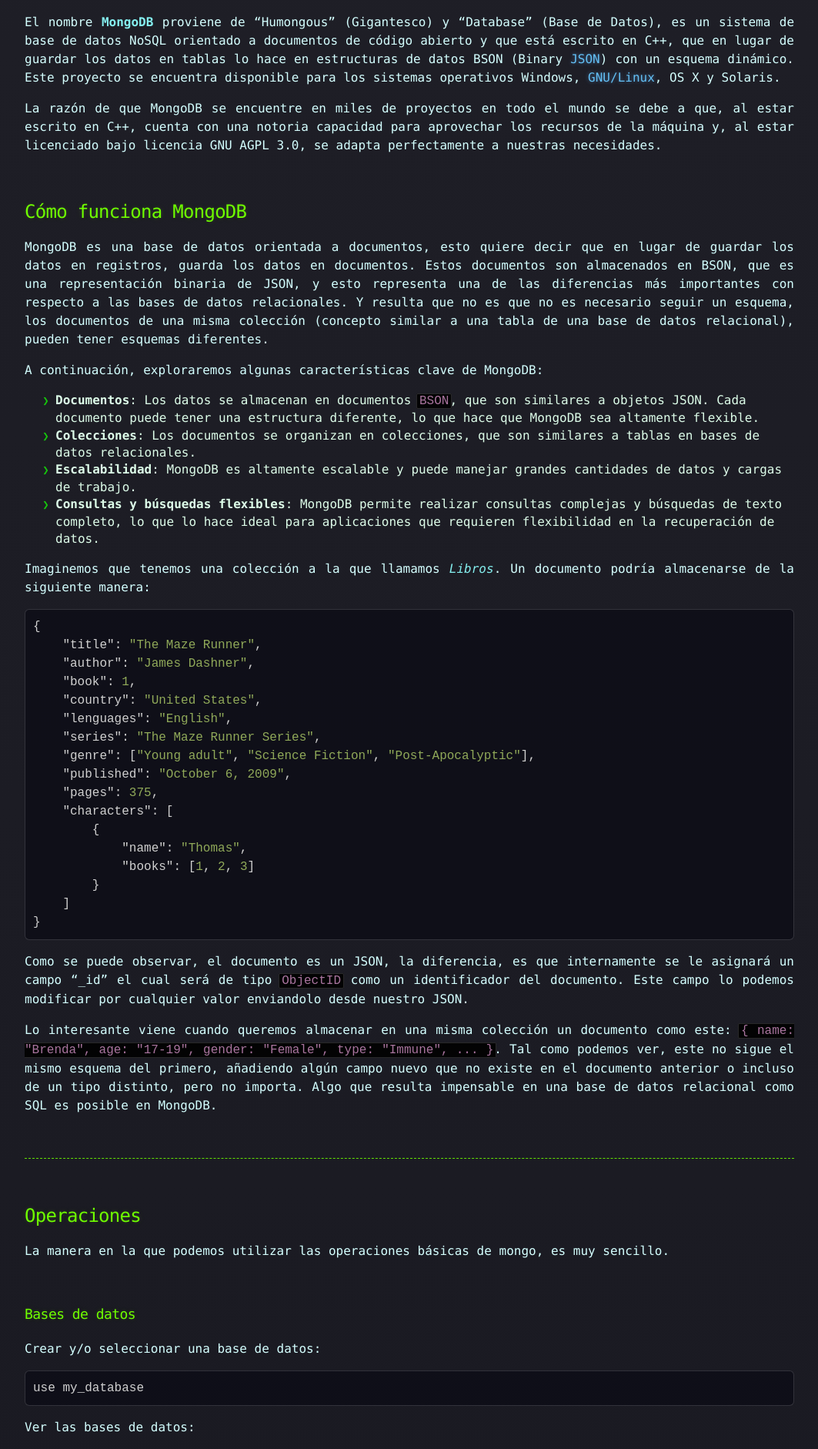
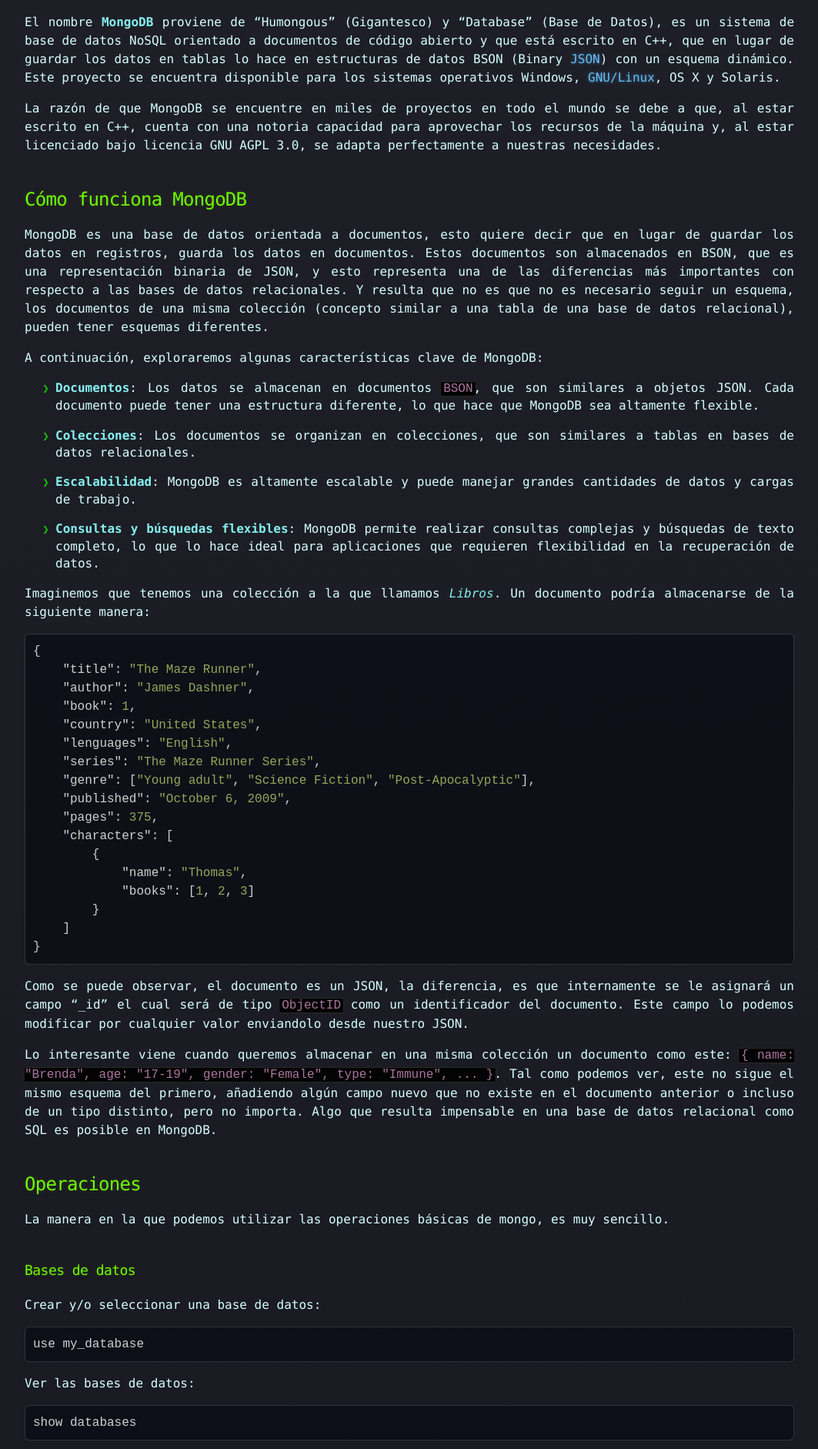
Before and after one commit to LawlietJH/lawlietjh.github.io, a Jekyll site: the page built from _posts/Informática/2023-10-21- MongoDB.md, in a window 1280 px wide. Shown: the part 427-2309 px from the top of the page at 77% size, without its empty margins (108-1171 px from the left). Built offline with Jekyll 4.4.1, drawn with Linux system fonts in a browser that asks for light colours.

````diff
--- a/_layouts/post.html
+++ b/_layouts/post.html
@@ -14,5 +14,6 @@ layout: default
       {{ tag }}</a>
     {% endfor %}
   </h4>
+  <br>
   {{ content }}
 </article>
--- a/_posts/Informática/2023-10-21- MongoDB.md
+++ b/_posts/Informática/2023-10-21- MongoDB.md
@@ -12,16 +13,13 @@ page_id: 30
 {% assign _016_gnu_linux = _016.url %}
 {% assign _020_json      = _020.url %}
 
-<br>
-
 Si hablamos de Bases de Datos lo más común es pensar en SQL y su modelo relacional, pero existen alternativas como los modelos no relacionales donde MongoDB es el más destacado.
 
 El nombre **MongoDB** proviene de "Humongous" (Gigantesco) y "Database" (Base de Datos), es un sistema de base de datos NoSQL orientado a documentos de código abierto y que está escrito en C++, que en lugar de guardar los datos en tablas lo hace en estructuras de datos BSON (Binary <a href="{{_020_json}}">JSON</a>) con un esquema dinámico. Este proyecto se encuentra disponible para los sistemas operativos Windows, <a href="{{_016_gnu_linux}}">GNU/Linux</a>, OS X y Solaris.
 
 La razón de que MongoDB se encuentre en miles de proyectos en todo el mundo se debe a que, al estar escrito en C++, cuenta con una notoria capacidad para aprovechar los recursos de la máquina y, al estar licenciado bajo licencia GNU AGPL 3.0, se adapta perfectamente a nuestras necesidades.
 
-<br>
-
+<div><br></div>
 ## Cómo funciona MongoDB
 
 MongoDB es una base de datos orientada a documentos, esto quiere decir que en lugar de guardar los datos en registros, guarda los datos en documentos. Estos documentos son almacenados en BSON, que es una representación binaria de JSON, y esto representa una de las diferencias más importantes con respecto a las bases de datos relacionales. Y resulta que no es que no es necesario seguir un esquema, los documentos de una misma colección (concepto similar a una tabla de una base de datos relacional), pueden tener esquemas diferentes.
@@ -29,8 +27,11 @@ MongoDB es una base de datos orientada a documentos, esto quiere decir que en lu
 A continuación, exploraremos algunas características clave de MongoDB:
 
 * **Documentos**: Los datos se almacenan en documentos `BSON`, que son similares a objetos JSON. Cada documento puede tener una estructura diferente, lo que hace que MongoDB sea altamente flexible.
+
 * **Colecciones**: Los documentos se organizan en colecciones, que son similares a tablas en bases de datos relacionales.
+
 * **Escalabilidad**: MongoDB es altamente escalable y puede manejar grandes cantidades de datos y cargas de trabajo.
+
 * **Consultas y búsquedas flexibles**: MongoDB permite realizar consultas complejas y búsquedas de texto completo, lo que lo hace ideal para aplicaciones que requieren flexibilidad en la recuperación de datos.
 
 Imaginemos que tenemos una colección a la que llamamos *Libros*. Un documento podría almacenarse de la siguiente manera:
@@ -59,18 +60,12 @@ Como se puede observar, el documento es un JSON, la diferencia, es que intername
 
 Lo interesante viene cuando queremos almacenar en una misma colección un documento como este: `{ name: "Brenda", age: "17-19", gender: "Female", type: "Immune", ...  }`. Tal como podemos ver, este no sigue el mismo esquema del primero, añadiendo algún campo nuevo que no existe en el documento anterior o incluso de un tipo distinto, pero no importa. Algo que resulta impensable en una base de datos relacional como SQL es posible en MongoDB.
 
-<br>
-
----
-
-<br>
-
+<div><br></div>
 ## Operaciones
 
 La manera en la que podemos utilizar las operaciones básicas de mongo, es muy sencillo.
 
-<br>
-
+<div><br></div>
 ### Bases de datos
 
 Crear y/o seleccionar una base de datos:
@@ -88,8 +83,7 @@ Eliminar la base de datos seleccionada:
 db.dropDatabase()
 ```
 
-<br>
-
+<div><br></div>
 ### Colecciones
 
 Ver las colecciones:
@@ -116,8 +110,7 @@ Ejemplo de uso:
 db.createCollection("my_collection", {capped : true, autoIndexId: true, size: 6142800, max: 10000})
 ```
 
-<br>
-
+<div><br></div>
 ### Create, Read, Update & Delete (CRUD)
 
 Insertar documentos en la colección: `insert` & `insert_one`
@@ -140,12 +133,10 @@ Borrar documentos: `remove` & `remove_one`
 db.my_collection.remove({name: "Example"})
 ```
 
-<br>
-
+<div><br></div>
 ##  Operadores Avanzados
 
-<br>
-
+<div><br></div>
 ### Operadores de comparación
 
 Utilizados en filtros:
@@ -161,8 +152,7 @@ Utilizados en filtros:
 | **$ne**  | Coincide con todos los valores que no son iguales a un valor especificado. |
 | **$nin** | No coincide con ninguno de los valores especificados en una matriz.        |
 
-<br>
-
+<div><br></div>
 ### Indexación
 
 Los índices son fundamentales para optimizar el rendimiento de las consultas. Puedes crear índices en campos específicos para acelerar las búsquedas. Por ejemplo:
@@ -171,8 +161,7 @@ db.my_collection.createIndex({field: 1}) // Crea un índice ascendente
 db.my_collection.createIndex({other_field: -1}) // Crea un índice descendente
 ```
 
-<br>
-
+<div><br></div>
 ### Agregación
 
 MongoDB permite realizar operaciones de agregación para procesar datos en la base de datos y devolver resultados calculados. Aquí hay un ejemplo de agregación que calcula el promedio de una colección:
@@ -182,8 +171,7 @@ db.my_collection.aggregate([
 ])
 ```
 
-<br>
-
+<div><br></div>
 ### Consultas Avanzadas
 
 MongoDB admite una variedad de operadores avanzados para realizar consultas más complejas. Por ejemplo, puedes usar el operador $or para buscar documentos que cumplan con una de varias condiciones:
@@ -196,8 +184,7 @@ db.my_collection.find({
 })
 ```
 
-<br>
-
+<div><br></div>
 ### Transacciones
 
 MongoDB 4.0 y versiones posteriores admiten transacciones para garantizar la integridad de los datos en operaciones complejas que involucran varias operaciones. Puedes iniciar una transacción de la siguiente manera:
@@ -211,8 +198,7 @@ session.abortTransaction()  // Para deshacer los cambios
 session.endSession()
 ```
 
-<br>
-
+<div><br></div>
 ### Geolocalización
 
 MongoDB es adecuado para datos geoespaciales. Puedes realizar consultas de geolocalización y encontrar documentos cercanos a una ubicación específica:
@@ -230,8 +216,7 @@ db.my_collection.find({
 })
 ```
 
-<br>
-
+<div><br></div>
 ### Texto Completo
 
 Puedes realizar búsquedas de texto completo en campos de texto utilizando el índice de texto completo de MongoDB:
@@ -240,14 +225,8 @@ db.my_collection.createIndex({text_field: "text"})
 db.my_collection.find({ $text: { $search: "keyword" } })
 ```
 
-<br>
-
+<br><br>
 Estos son solo algunos ejemplos de comandos y operaciones más avanzados en MongoDB. La base de datos ofrece una amplia gama de funcionalidades para adaptarse a diversas necesidades.
 
-<br>
-
----
-
-<br>
-
+<div><br></div>
 Debemos recordar que la documentación oficial de MongoDB es una fuente valiosa para explorar aún más estas capacidades.
````
Also changed, not shown: other parts of _posts/Informática/2023-10-21- MongoDB.md (+1 -0 lines), _posts/Informática/2023-05-06- Que es el Flujo de Datos Alternativo.md (+2 -1 lines), _posts/Informática/2023-05-20- Principios SOLID.md (+6 -7 lines), _posts/Shell/2022-07-14- Origenes de las Shell que conocemos.md (+1 -1 lines), index.html (+8 -1 lines).
